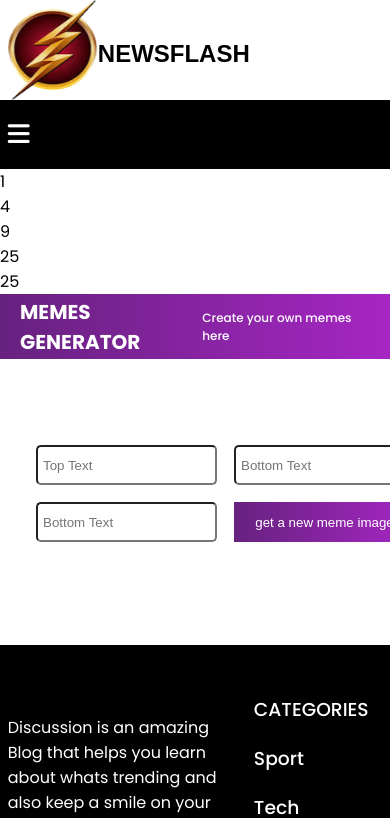
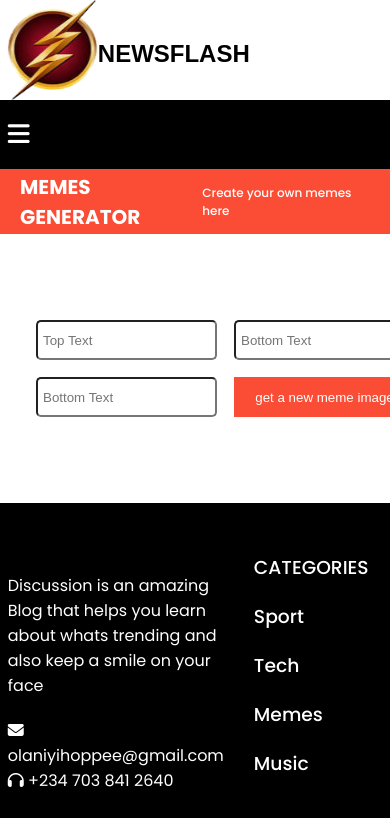
Before and after one commit to OlaniyiHope/newsflash, a React (Create React App) app: page /memegen in a window 390 px wide. Shown: the top 818 px of the page. Built offline with nearby package versions, Linux system fonts and the light colour scheme; no server answers.

Commit message:
removed from meme generator

```diff
--- a/src/components/common/header/header.css
+++ b/src/components/common/header/header.css
@@ -67,7 +67,7 @@ header a {
     top: 21%;
     transition: 0.5s;
     width: 100%;
-    height: 55vh;
+    height: 50vh;
     z-index: 5;
     padding: 30px;
   }
@@ -77,7 +77,7 @@ header a {
     margin-bottom: 30px;
   }
   header ul li {
-    margin-bottom: 30px;
+    margin-bottom: 10px;
   }
 }
 @media screen and (max-width: 768px) {
--- a/src/components/meme/MemeGen.js
+++ b/src/components/meme/MemeGen.js
@@ -2,17 +2,8 @@ import { React, useState } from "react";
 import "./meme.css";
 import memedata from "../../memedata";
 const MemeGen = () => {
-  const [memeImage, setmemeImage] = useState();
-
-  const getMemeImage = async () => {
-    const memesArray = memedata.data.memes;
-    const randomNumber = Math.floor(Math.random() * memesArray.length);
-    setmemeImage(memesArray[randomNumber].url);
-  };
-  const nums = [1, 2, 3, 5, 5];
   return (
     <>
-      {nums && nums.map((item) => <p>{item * item}</p>)}
       <div className="meme">
         <h1>MEMES GENERATOR</h1>
         <h4>Create your own memes here</h4>
@@ -23,10 +14,7 @@ const MemeGen = () => {
           <input type="text" placeholder="Bottom Text" className="form-input" />
           <input type="text" placeholder="Bottom Text" className="form-input" />
 
-          <button className="form-button" onClick={getMemeImage}>
-            get a new meme image
-          </button>
-          <img src={memeImage} />
+          <button className="form-button">get a new meme image</button>
         </form>
       </main>
     </>
--- a/src/components/meme/meme.css
+++ b/src/components/meme/meme.css
@@ -2,7 +2,7 @@
   display: flex;
   align-items: center;
   height: 65px;
-  background: linear-gradient(90deg, #672280 1.18%, #a626c3 100%);
+  background: #fb4c35;
   color: white;
   padding: 20px;
 }
@@ -21,7 +21,7 @@
 }
 .form-button {
   grid-template: 1 / -1;
-  background: linear-gradient(90deg, #672280 1.18%, #a626c3 100%);
+  background: #fb4c35;
   color: #fff;
   border: none;
   cursor: pointer;
```
